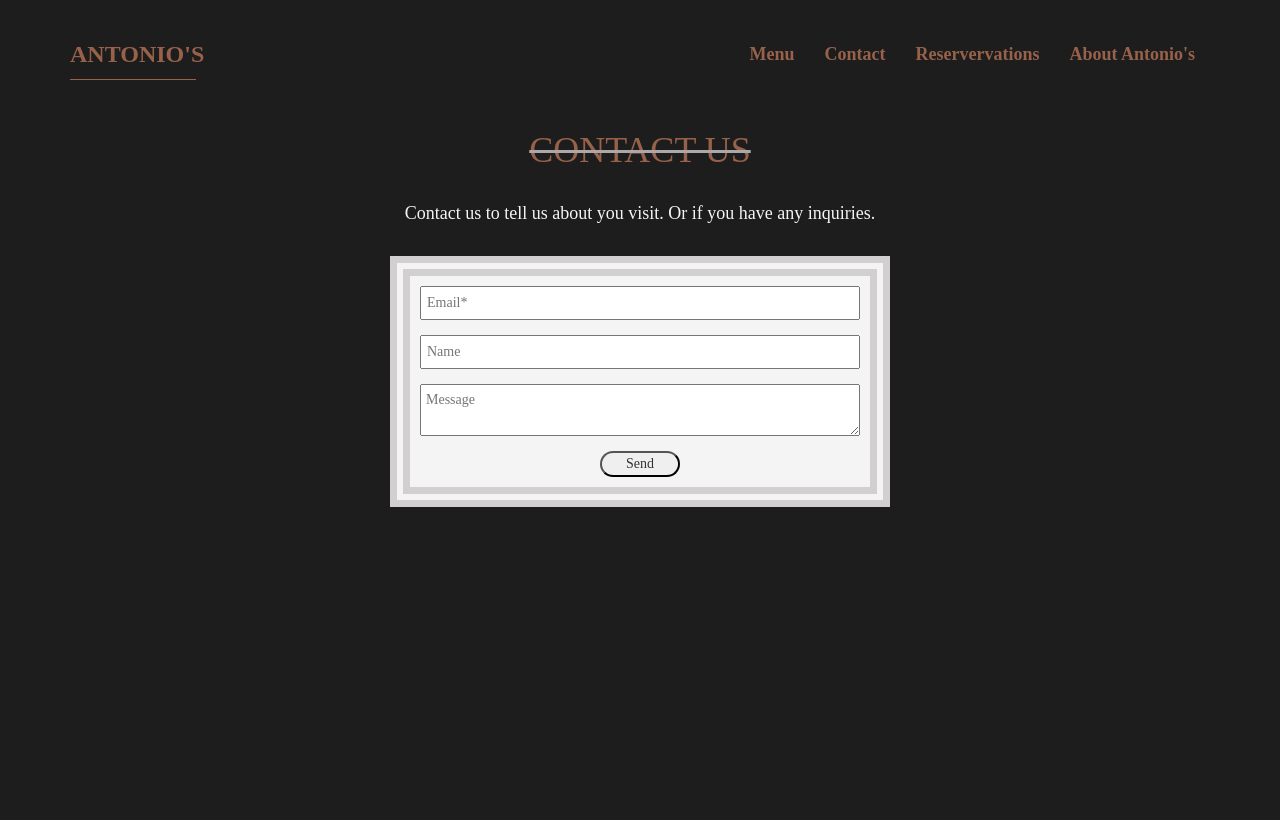
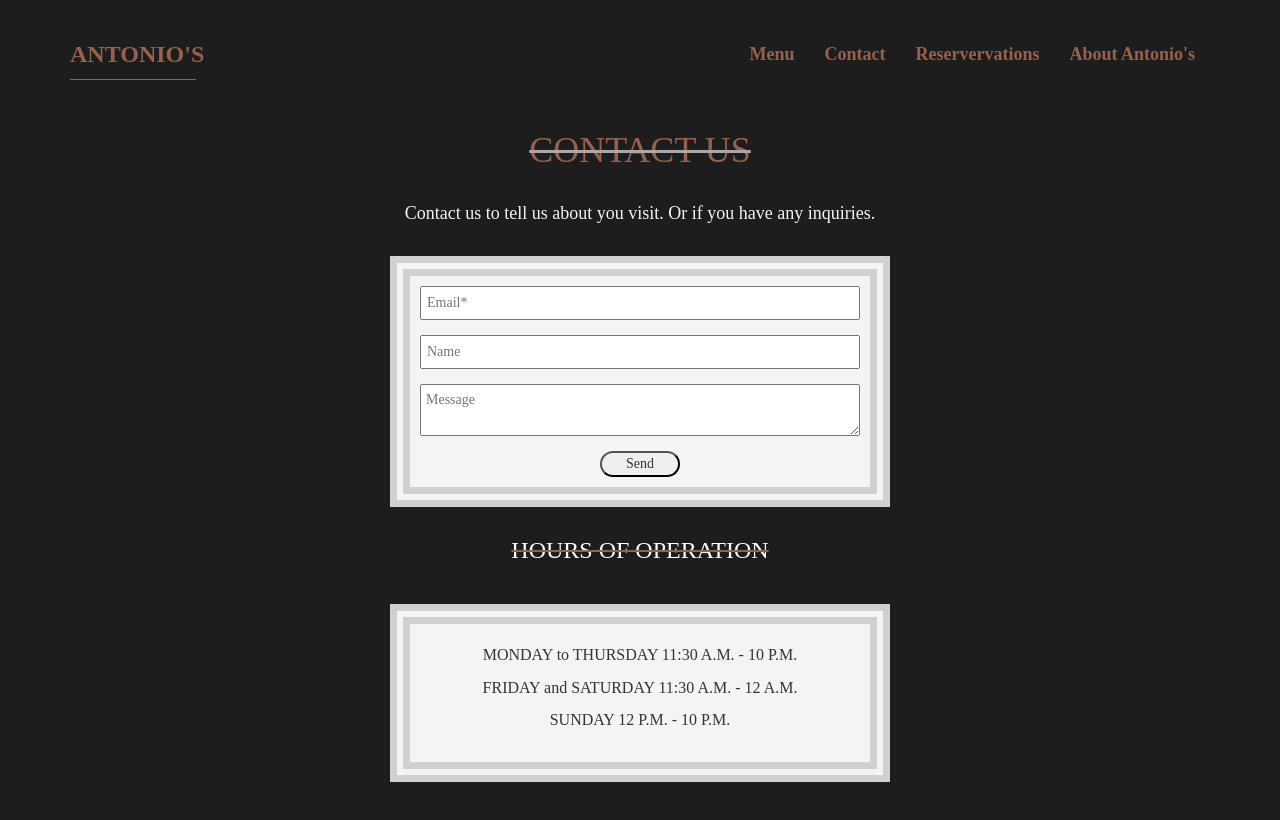
Before and after one commit to themarcusbennett/AntoniosItalianCuisine, a plain HTML site: page contact.html in a window 1280 px wide. Shown: the part 72-892 px from the top of the page. Before the commit the page ends 800 px from the top, so only its background shows below. Drawn offline with nearby package versions, Linux system fonts and the light colour scheme; a web font is replaced by a local one.

Commit message:
Added hours of operation

```diff
--- a/contact.html
+++ b/contact.html
@@ -76,6 +76,21 @@
        <textarea cols="30" placeholder="Message" required></textarea>
        <button>Send</button>
    </form>
+
+   <h3 class="hours-header">
+       Hours of Operation
+   </h3>
+   <div class="hours">
+       <p>
+           <span class="day">Monday</span> to <span class="day">Thursday</span> 11:30 A.M. - 10 P.M.
+       </p>
+       <p>
+           <span class="day">Friday</span> and <span class="day">Saturday</span> 11:30 A.M. - 12 A.M.
+       </p>
+       <p>
+           <span class="day">Sunday</span> 12 P.M. - 10 P.M.
+       </p>
+   </div>
 </section>
 
 <section class="scripts">
--- a/main.scss
+++ b/main.scss
@@ -756,4 +756,27 @@ html body {
             transform: translateX(-50%);
         }
     }
+    /* FORM */
+    .hours-header {
+        @extend %section-header-inverse;
+    }
+    .hours {
+        position: relative;
+        width: 500px;
+        margin: 40px auto 40px;
+        padding: 20px;
+        background: #f4f4f4;
+        border: 20px double #d2cfd0;
+        text-align: center;
+
+        p {
+            font-size: 16px;
+        }
+
+        .day {
+            text-transform: uppercase;
+        }
+    }
+
 }
+/* CONTACT */
```
Also changed, not shown: main.css, 1 other file.
